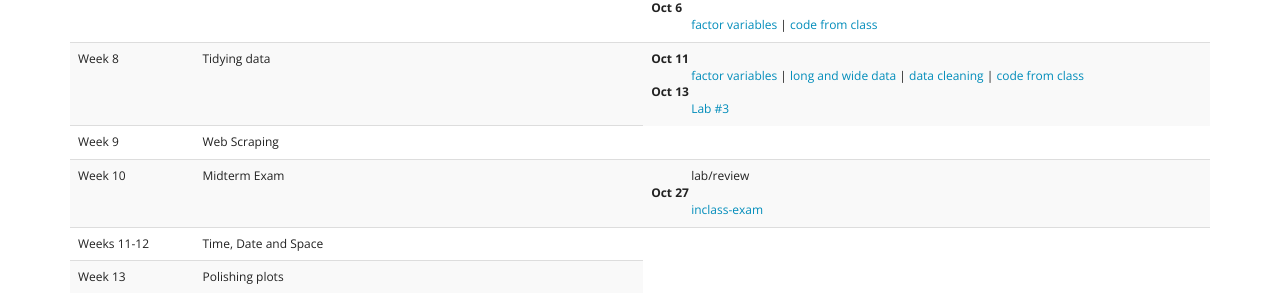
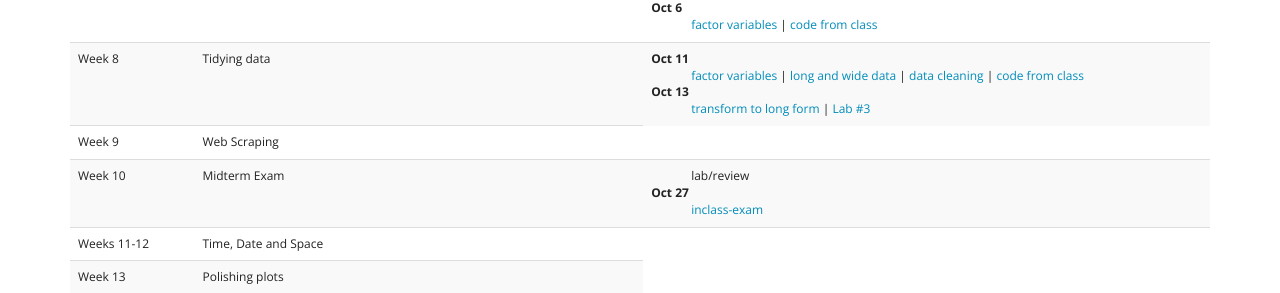
Before and after one commit to DS202-at-ISU/DS202-at-ISU.github.io, a Jekyll site: the page built from schedule.html, in a window 1280 px wide. Shown: the part 684-977 px from the top of the page. Built offline with Jekyll 4.4.1, drawn with Linux system fonts in a browser that asks for light colours.

Commit message:
code added

```diff
--- a/schedule.html
+++ b/schedule.html
@@ -130,6 +130,7 @@ The full syllabus is available <a href="syllabus.pdf" target=_blank>here</a>.
           <dt>Oct 13</dt>
 
           <dd>
+            <a href="../materials/03_tidyverse/06b_tidyr.html" target=_blank>transform to long form</a> |
             <a href="../labs/lab03.html" target=_blank>Lab #3</a></dd>
 <!--        <td>
           <dl>
```
Also changed, not shown: 1 other file.
